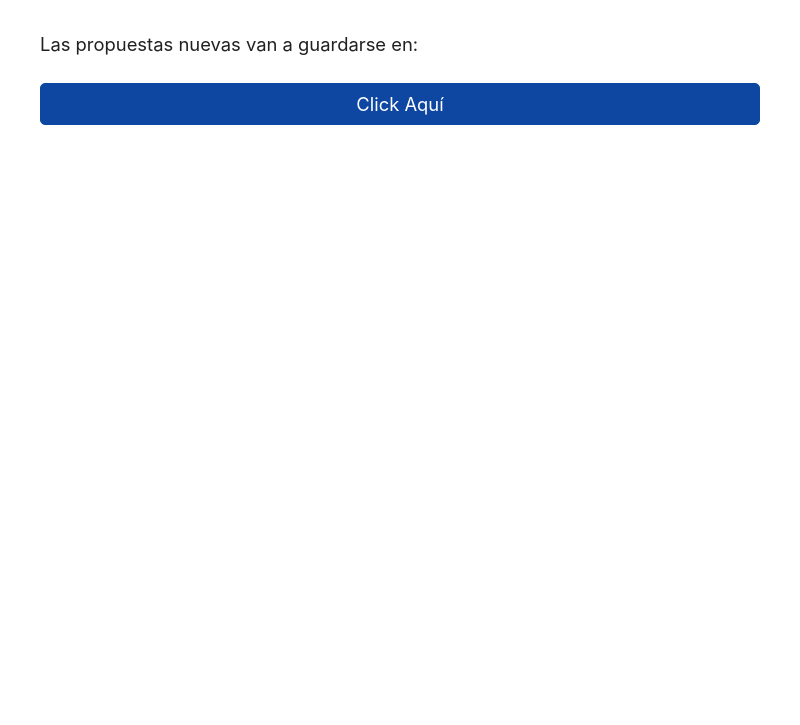
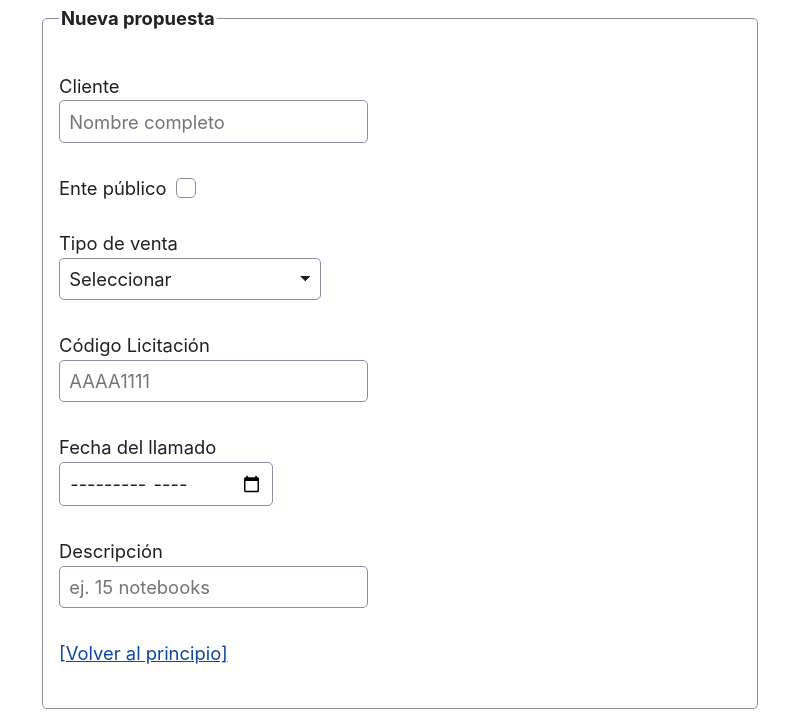
Before and after one commit to Luis-F-Cerda-P/ale-electron-app, an Electron app: page index.html in a window 800 px wide. Shown: the part 379-1104 px from the top of the page. Before the commit the page ends 800 px from the top, so only its background shows below. Drawn offline with nearby package versions, Linux system fonts and the light colour scheme; no server answers.

Commit message:
Modified the creation script for the 'setting' table, constraining the settings to unique descriptions. Made some moficications to preexisting lines in index.html and added the form that will receive the neccesary data for the automated file creation

```diff
--- a/index.html
+++ b/index.html
@@ -7,6 +7,7 @@
   <meta http-equiv="Content-Security-Policy" content="default-src 'self'; script-src 'self'" />
   <meta http-equiv="X-Content-Security-Policy" content="default-src 'self'; script-src 'self'" />
   <link rel="stylesheet" href="styles.css">
+  <link rel="stylesheet" href="custom-styles.css">
 
   <title>Tomatico</title>
 </head>
@@ -18,13 +19,50 @@
     <a href="">Configuración</a>
   </nav>
   <h1>Tomatico 🍅</h1>
-  <p>Una herramienta para (au)<b>tomatizar</b> los procesos repetitivos de tu día a día</p>
+  <p>Una herramienta para au-<mark>tomatizar</mark> los procesos repetitivos de tu día a día</p>
 </header>
 
 <body>
-  <h2>Hola 😁 tomaticemos algo!</h2>
   <p>Las propuestas nuevas van a guardarse en:</p>
   <button id="select-folder">Click Aquí</button>
+  <form>
+    <fieldset id="forms__input">
+      <legend><strong>Nueva propuesta</strong></legend>
+      <p>
+        <label for="cliente">Cliente</label>
+        <input required id="cliente" type="text" placeholder="Nombre completo">
+      </p>
+      <p>
+        <label for="ente_publico">Ente público</label>
+        <input id="ente_publico" name="checkbox" type="checkbox">
+      </p>
+
+
+      <label for="tipo_venta">Tipo de venta</label>
+      <select required id="tipo_venta">
+        <option value="" disabled selected>Seleccionar</option>
+        <option value="CD">CD - Compra Directa</option>
+        <option value="LA">LA - Licitación Abreviada</option>
+        <option value="LP">LP - Licitación Pública</option>
+        <option value="CR">CR - Concurso de Precios</option>
+      </select>
+      </p>
+      <p>
+        <label for="codigo_licitacion">Código Licitación</label>
+        <input required id="codigo_licitacion" type="text" placeholder="AAAA1111">
+      </p>
+      <p>
+        <label for="año_licitacion">Fecha del llamado</label>
+        <input required type="month" id="año_licitacion">
+      </p>
+      <p>
+        <label for="descripcion">Descripción</label>
+        <input id="descripcion" type="text" placeholder="ej. 15 notebooks">
+      </p>
+      <p><a href="#top">[Volver al principio]</a></p>
+
+    </fieldset>
+  </form>
 </body>
 <script src="./renderer.js"></script>
 
--- a/styles.css
+++ b/styles.css
@@ -1 +1,6 @@
 @import url('node_modules/simpledotcss/simple.min.css');
+
+/* CSS styles to display input and label inline */
+label[for="ente_publico"] {
+  display: inline-block;
+}
```
Also changed, not shown: custom-styles.css (added), 1 other file.
